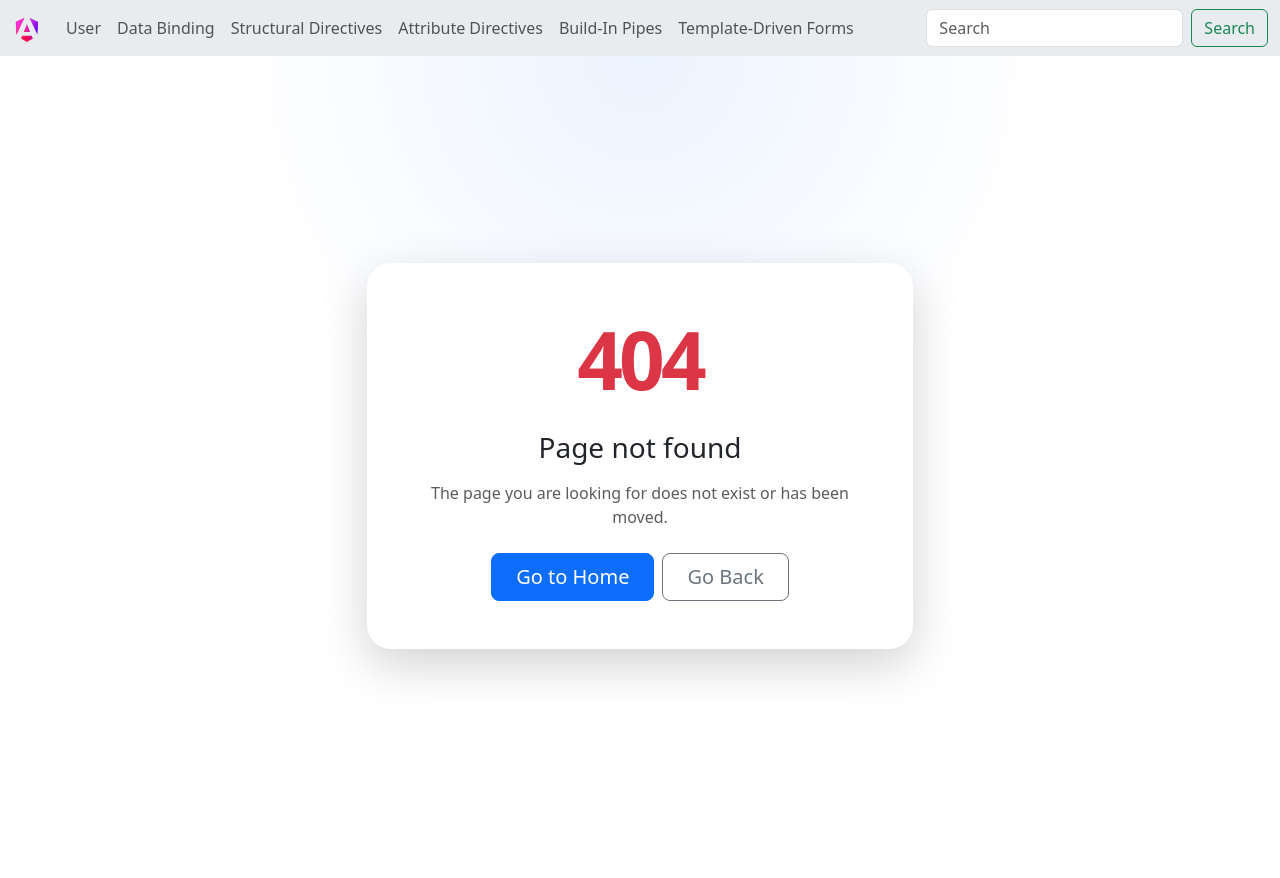
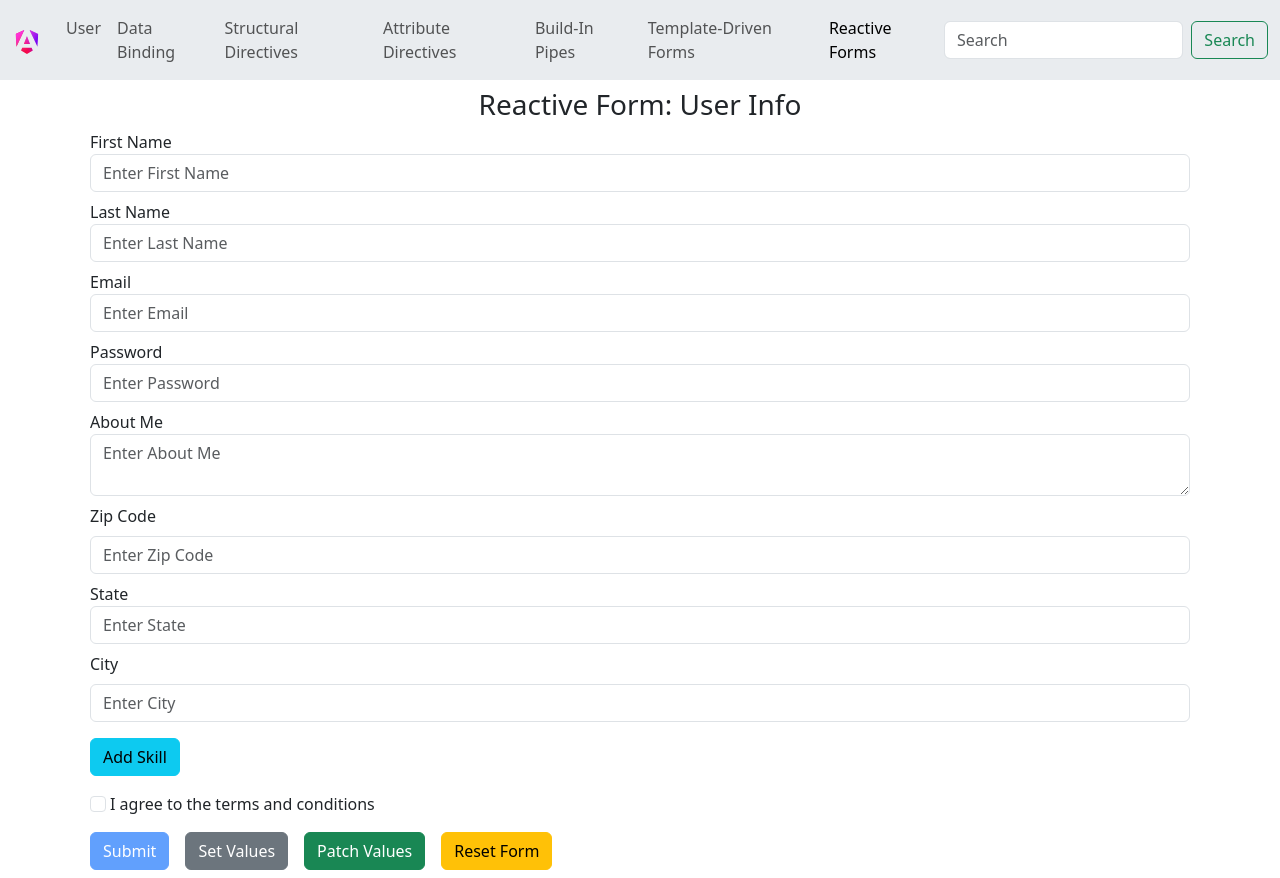
Before and after one commit to mkv-mkverma/angular-19, an Angular app: page /reactive-forms in a window 1280 px wide. Before the commit the page ends 856 px from the top, so only its background shows below. Built offline with nearby package versions, Linux system fonts and the light colour scheme.

Commit message:
reactive forms and validations

```diff
--- a/src/app/app.component.html
+++ b/src/app/app.component.html
@@ -67,6 +67,14 @@
               >Template-Driven Forms</a
             >
           </li>
+          <li class="nav-item">
+            <a
+              class="nav-link"
+              routerLinkActive="active"
+              [routerLink]="['reactive-forms']"
+              >Reactive Forms</a
+            >
+          </li>
           <!-- <li class="nav-item dropdown">
             <a
               class="nav-link dropdown-toggle"
--- a/src/app/app.routes.ts
+++ b/src/app/app.routes.ts
@@ -6,6 +6,7 @@ import { DirectivesComponent } from './directives/directives.component';
 import { PageNotFoundComponent } from './page-not-found/page-not-found.component';
 import { BuildInPipesComponent } from './build-in-pipes/build-in-pipes.component';
 import { TemplateDrivenFormComponent } from './template-driven-form/template-driven-form.component';
+import { ReactiveFormComponent } from './reactive-form/reactive-form.component';
 
 export const routes: Routes = [
   { path: '', redirectTo: 'user', pathMatch: 'full' }, // redirects ONLY when URL is EXACTLY empty
@@ -15,6 +16,7 @@ export const routes: Routes = [
   { path: 'attribute-directives', component: AttributeDirectivesComponent },
   { path: 'build-in-pipes', component: BuildInPipesComponent },
   { path: 'template-driven-forms', component: TemplateDrivenFormComponent },
+  { path: 'reactive-forms', component: ReactiveFormComponent },
   { path: '**', component: PageNotFoundComponent }, // wildcard route, matches any URL that hasn't been matched by previous routes
 ];
 
--- /dev/null
+++ b/src/app/reactive-form/reactive-form.component.html
@@ -0,0 +1,242 @@
+<div class="container">
+  <form [formGroup]="userForm" (ngSubmit)="onSubmitFormValue()" novalidate>
+    <h3 class="text-center m-2">Reactive Form: User Info</h3>
+
+    <div class="form-group m-2">
+      <label for="firstName">First Name </label>
+      <input
+        class="form-control"
+        type="text"
+        name="firstName"
+        id="firstName"
+        placeholder="Enter First Name"
+        formControlName="firstName"
+      />
+      @if (f["firstName"].dirty || f["firstName"].touched) {
+        @if (f["firstName"].errors?.["required"]) {
+          <div class="text-danger mt-1">First Name is required.</div>
+        }
+        @if (f["firstName"].errors?.["minlength"]) {
+          <div class="text-danger mt-1">
+            First Name must be at least 2 characters.
+          </div>
+        }
+        @if (f["firstName"].errors?.["pattern"]) {
+          <div class="text-danger mt-1">
+            First Name must contain only letters.
+          </div>
+        }
+      }
+    </div>
+
+    <div class="form-group m-2">
+      <label for="lastName">Last Name </label>
+      <input
+        class="form-control"
+        type="text"
+        name="lastName"
+        id="lastName"
+        placeholder="Enter Last Name"
+        formControlName="lastName"
+      />
+      @if (f["lastName"].dirty || f["lastName"].touched) {
+        @if (f["lastName"].errors?.["required"]) {
+          <div class="text-danger mt-1">Last Name is required.</div>
+        }
+        @if (f["lastName"].errors?.["minlength"]) {
+          <div class="text-danger mt-1">
+            Last Name must be at least 2 characters.
+          </div>
+        }
+        @if (f["lastName"].errors?.["pattern"]) {
+          <div class="text-danger mt-1">
+            Last Name must contain only letters.
+          </div>
+        }
+      }
+    </div>
+
+    <div class="form-group m-2">
+      <label for="email">Email </label>
+      <input
+        class="form-control"
+        type="email"
+        name="email"
+        id="email"
+        placeholder="Enter Email"
+        formControlName="email"
+      />
+      @if (f["email"].dirty || f["email"].touched) {
+        @if (f["email"].errors?.["required"]) {
+          <div class="text-danger mt-1">Email is required.</div>
+        }
+        @if (f["email"].errors?.["email"]) {
+          <div class="text-danger mt-1">Please enter a valid email.</div>
+        }
+      }
+    </div>
+
+    <div class="form-group m-2">
+      <label for="password">Password </label>
+      <input
+        class="form-control"
+        type="password"
+        name="password"
+        id="password"
+        placeholder="Enter Password"
+        formControlName="password"
+      />
+      @if (f["password"].dirty || f["password"].touched) {
+        @if (f["password"].errors?.["required"]) {
+          <div class="text-danger mt-1">Password is required.</div>
+        }
+        @if (f["password"].errors?.["minlength"]) {
+          <div class="text-danger mt-1">
+            Password must be at least 6 characters.
+          </div>
+        }
+      }
+    </div>
+
+    <div class="form-group m-2">
+      <label for="aboutMe">About Me </label>
+      <textarea
+        class="form-control"
+        type="text"
+        name="aboutMe"
+        id="aboutMe"
+        placeholder="Enter About Me"
+        formControlName="aboutMe"
+      ></textarea>
+    </div>
+
+    <div class="form-group" formGroupName="address">
+      <div class="form-group m-2">
+        <label for="zip">Zip Code </label>
+        <input
+          class="form-control mt-2"
+          type="text"
+          name="zip"
+          id="zipCode"
+          placeholder="Enter Zip Code"
+          formControlName="zip"
+        />
+        @if (
+          f["address"].get("zip")?.dirty || f["address"].get("zip")?.touched
+        ) {
+          @if (f["address"].get("zip")?.errors?.["required"]) {
+            <div class="text-danger mt-1">Zip Code is required.</div>
+          }
+          @if (f["address"].get("zip")?.errors?.["pattern"]) {
+            <div class="text-danger mt-1">
+              Zip Code must be a 6-digit number.
+            </div>
+          }
+        }
+      </div>
+
+      <div class="form-group m-2">
+        <label for="state">State </label>
+        <input
+          class="form-control"
+          type="text"
+          name="state"
+          id="state"
+          placeholder="Enter State"
+          formControlName="state"
+        />
+      </div>
+
+      <div class="form-group m-2">
+        <label for="city">City </label>
+        <input
+          class="form-control mt-2"
+          type="text"
+          name="city"
+          id="city"
+          placeholder="Enter City"
+          formControlName="city"
+        />
+      </div>
+    </div>
+
+    <div class="form-group m2" formArrayName="skills">
+      <button type="button" class="btn btn-info m-2" (click)="addSkill()">
+        Add Skill
+      </button>
+      @for (skill of skills.controls; track skill; let i = $index) {
+        <div [formGroupName]="i">
+          <div class="form-group m-2">
+            <label for="skillName">{{ i + 1 }}. Skill Name </label>
+            <input
+              class="form-control"
+              type="text"
+              name="skillName"
+              id="skillName"
+              placeholder="Enter Skill Name"
+              formControlName="skillName"
+            />
+          </div>
+
+          <button
+            type="button"
+            class="btn btn-danger m-2"
+            (click)="removeSkill(i)"
+          >
+            Remove Skill
+          </button>
+        </div>
+      }
+    </div>
+
+    <div class="form-group m-2">
+      <input
+        class="form-check-input me-1"
+        type="checkbox"
+        name="terms"
+        id="terms"
+        formControlName="terms"
+      />
+      <label for="terms"> I agree to the terms and conditions </label>
+      @if (f["terms"].dirty || f["terms"].touched) {
+        @if (f["terms"].errors?.["required"]) {
+          <div class="text-danger mt-1">
+            You must agree to the terms and conditions.
+          </div>
+        }
+      }
+    </div>
+
+    <button
+      class="btn btn-primary m-2"
+      type="submit"
+      [disabled]="!userForm.valid"
+    >
+      Submit
+    </button>
+
+    <button
+      class="btn btn-secondary m-2"
+      type="button"
+      (click)="onSetFormValue()"
+    >
+      Set Values
+    </button>
+
+    <button
+      class="btn btn-success m-2"
+      type="button"
+      (click)="onPatchFormValue()"
+    >
+      Patch Values
+    </button>
+
+    <button
+      class="btn btn-warning m-2"
+      type="button"
+      (click)="onResetFormValue()"
+    >
+      Reset Form
+    </button>
+  </form>
+</div>
--- /dev/null
+++ b/src/app/reactive-form/reactive-form.component.ts
@@ -0,0 +1,118 @@
+import { CommonModule } from '@angular/common';
+import { Component, OnInit } from '@angular/core';
+import {
+  FormArray,
+  FormBuilder,
+  FormGroup,
+  ReactiveFormsModule,
+  Validators,
+} from '@angular/forms';
+
+@Component({
+  selector: 'app-reactive-form',
+  imports: [ReactiveFormsModule, CommonModule],
+  templateUrl: './reactive-form.component.html',
+  styleUrl: './reactive-form.component.scss',
+})
+export class ReactiveFormComponent implements OnInit {
+  userForm!: FormGroup;
+  constructor(private fb: FormBuilder) {}
+
+  ngOnInit() {
+    this.createForm();
+  }
+
+  createForm() {
+    this.userForm = this.fb.group({
+      firstName: [
+        '',
+        [
+          Validators.required,
+          Validators.minLength(2),
+          Validators.maxLength(10),
+          Validators.pattern('^[a-zA-Z]+$'),
+        ],
+      ],
+      lastName: [
+        '',
+        [
+          Validators.required,
+          Validators.minLength(2),
+          Validators.maxLength(10),
+          Validators.pattern('^[a-zA-Z]+$'),
+        ],
+      ],
+      email: ['', [Validators.required, Validators.email]],
+      password: ['', [Validators.required, Validators.minLength(6)]],
+      aboutMe: ['', [Validators.maxLength(200)]],
+      terms: [false, [Validators.requiredTrue]],
+      address: this.fb.group({
+        zip: ['', [Validators.required, Validators.pattern('^[0-9]{6}$')]],
+        city: ['', Validators.required],
+        state: ['', Validators.required],
+      }),
+      skills: this.fb.array([]),
+    });
+  }
+
+  get skills(): FormArray {
+    return this.userForm.get('skills') as FormArray;
+  }
+
+  newSkill() {
+    return this.fb.group({
+      skillName: ['', Validators.required],
+      // experience: ['', [Validators.required, Validators.min(0)]],
+    });
+  }
+
+  addSkill() {
+    this.skills.push(this.newSkill());
+  }
+
+  removeSkill(index: number) {
+    this.skills.removeAt(index);
+  }
+
+  onSetFormValue() {
+    this.userForm.setValue({
+      firstName: 'Manish',
+      lastName: 'Verma',
+      email: 'manish@example.com',
+      password: 'password123',
+      aboutMe: 'I am a software developer.',
+      terms: true,
+      address: {
+        city: 'Bangalore',
+        state: 'KA',
+        zip: '560001',
+      },
+      skills: [],
+    });
+  }
+
+  onPatchFormValue() {
+    this.userForm.patchValue({
+      firstName: 'Manish',
+    });
+    // to get single value control, we can use either of below approaches:
+    // this.userForm.controls['firstName'].patchValue('Manish');
+  }
+
+  onSubmitFormValue() {
+    if (this.userForm.valid) {
+      console.log(this.userForm.value);
+      this.onResetFormValue();
+    } else {
+      alert('Form is invalid');
+    }
+  }
+
+  onResetFormValue() {
+    this.userForm.reset();
+  }
+
+  get f() {
+    return this.userForm.controls;
+  }
+}
```
Also changed, not shown: src/app/reactive-form/reactive-form.component.scss (added), 1 other file (tests, documents, lock files or other folders).
